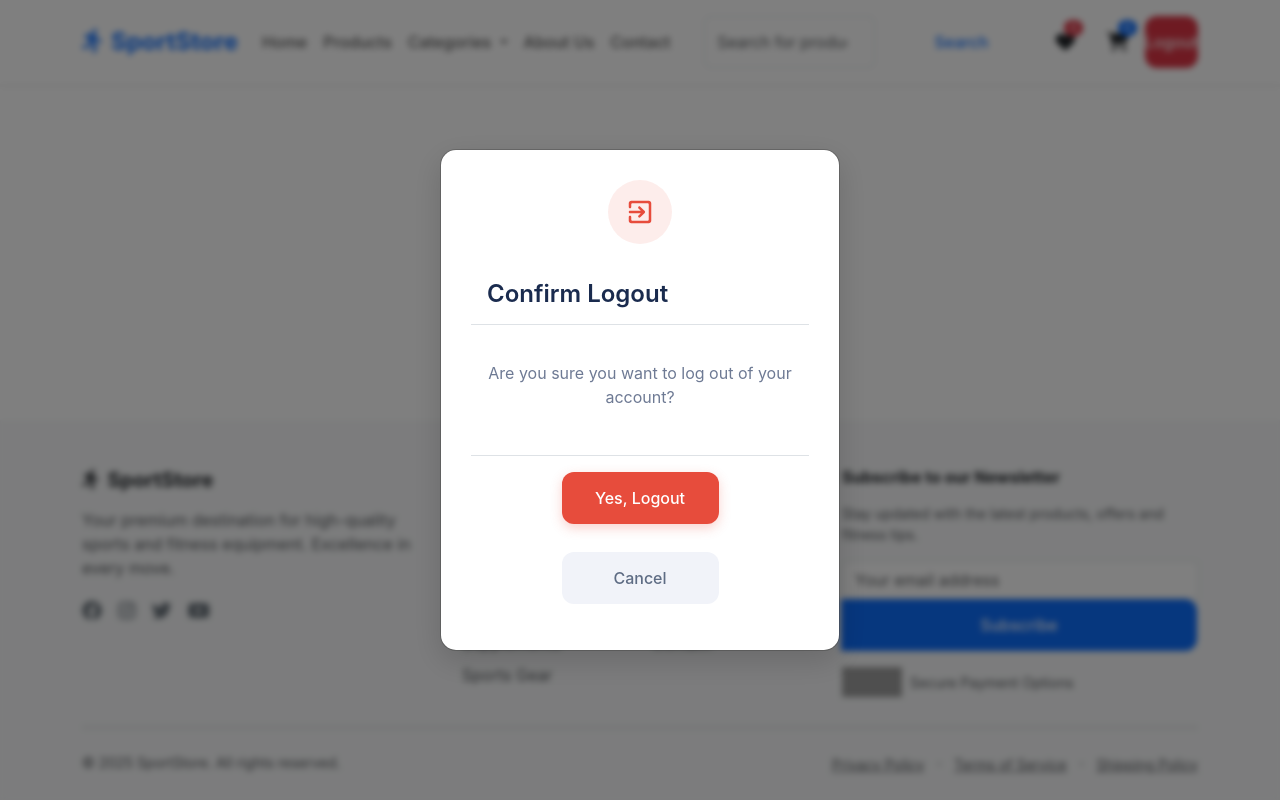
After one commit to rudhipareek/SportsStore, a Django app: page /logout/ in a window 1280 px wide. The commit adds this page. Run offline with Django 5.2, Linux system fonts and the light colour scheme; a user stored in the database is signed in; some libraries are stand-ins or nearby versions; grey boxes are pictures that could not be loaded.

Commit message:
template updated

```diff
--- a/home/urls.py
+++ b/home/urls.py
@@ -1,8 +1,17 @@
 from django.urls import path
 from . import views
+from .views import logout_confirm_view
+from allauth.account.views import LogoutView
+
 
 urlpatterns = [
     path('', views.home, name='home'),
     path('about/', views.about, name='about'),
     path('contact/', views.contact, name='contact'),
+
+
+    path('logout/', logout_confirm_view, name='account_logout_confirm'),  # Confirmation Page
+    path('logout/confirm/', LogoutView.as_view(), name='account_logout'),  # Actual Logout
+
+
 ]
--- a/home/views.py
+++ b/home/views.py
@@ -8,3 +8,12 @@ def about(request):
 
 def contact(request):
     return render(request, 'home/contact.html')
+
+
+########
+from django.shortcuts import render
+from django.contrib.auth.decorators import login_required
+
+@login_required
+def logout_confirm_view(request):
+    return render(request, 'account/logout.html')  # This is the logout confirmation page
--- a/sportstore/settings.py
+++ b/sportstore/settings.py
@@ -46,6 +46,7 @@ INSTALLED_APPS = [
 
     'allauth',
     'allauth.account',
+    'widget_tweaks',
 ]
 
 AUTHENTICATION_BACKENDS = [
@@ -159,3 +160,8 @@ EMAIL_PORT = 587
 EMAIL_USE_TLS = True
 EMAIL_HOST_USER = os.getenv('EMAIL_HOST_USER')
 EMAIL_HOST_PASSWORD = os.getenv('EMAIL_HOST_PASSWORD')
+
+ACCOUNT_EMAIL_REQUIRED=True
+ACCOUNT_EMAIL_NOTIFICATIONS=True
+ACCOUNT_EMAIL_VERIFICATION="mandatory"
+ACCOUNT_LOGOUT_ON_PASSWORD_CHANGE=True
--- a/sportstore/urls.py
+++ b/sportstore/urls.py
@@ -19,12 +19,16 @@ Including another URLconf
 from django.contrib import admin
 from django.urls import path , include
 
+
 urlpatterns = [
     path('admin/', admin.site.urls),
     path("", include('home.urls')),
     path('products/', include('products.urls')),
     #path('users/',include('users.urls')),
     path('accounts/', include('allauth.urls')),
+
+
+
 ]
 
 
--- /dev/null
+++ b/templates/account/logout.html
@@ -0,0 +1,164 @@
+{% extends 'home/base.html' %}
+{% block content %}
+<style>
+    :root {
+        --primary: #3a6df0;
+        --danger: #e74c3c;
+        --cancel: #5e6c84;
+        --text-dark: #1a2b4e;
+        --text-light: #6e7a94;
+        --bg-overlay: rgba(0, 0, 0, 0.5);
+        --card-bg: #ffffff;
+        --shadow: 0 10px 30px rgba(0, 0, 0, 0.15);
+    }
+
+    body {
+        font-family: -apple-system, BlinkMacSystemFont, "Segoe UI", Roboto, Oxygen, Ubuntu, Cantarell, "Open Sans", "Helvetica Neue", sans-serif;
+        margin: 0;
+        padding: 0;
+    }
+
+    .modal {
+        display: flex;
+        align-items: center;
+        justify-content: center;
+        position: fixed;
+        z-index: 1000;
+        left: 0;
+        top: 0;
+        width: 100%;
+        height: 100%;
+        background-color: var(--bg-overlay);
+        backdrop-filter: blur(3px);
+    }
+
+    .modal-content {
+        background-color: var(--card-bg);
+        padding: 30px;
+        border-radius: 16px;
+        width: 400px;
+        box-shadow: var(--shadow);
+        animation: fadeIn 0.3s ease-out;
+    }
+
+    @keyframes fadeIn {
+        from { opacity: 0; transform: translateY(-20px); }
+        to { opacity: 1; transform: translateY(0); }
+    }
+
+    .modal-icon {
+        width: 64px;
+        height: 64px;
+        margin: 0 auto 20px;
+        background-color: rgba(231, 76, 60, 0.1);
+        border-radius: 50%;
+        display: flex;
+        align-items: center;
+        justify-content: center;
+    }
+
+    .modal-icon svg {
+        width: 30px;
+        height: 30px;
+        fill: var(--danger);
+    }
+
+    .modal-header {
+        text-align: center;
+        margin-bottom: 20px;
+    }
+
+    .modal-header h2 {
+        margin: 0;
+        color: var(--text-dark);
+        font-size: 24px;
+        font-weight: 600;
+    }
+
+    .modal-body {
+        text-align: center;
+        margin-bottom: 30px;
+    }
+
+    .modal-body p {
+        color: var(--text-light);
+        font-size: 16px;
+        line-height: 1.5;
+        margin: 0;
+    }
+
+    .modal-footer {
+        display: flex;
+        justify-content: center;
+        gap: 20px;
+    }
+
+    .modal-footer form {
+        width: 50%;
+    }
+
+    .btn {
+        width: 100%;
+        padding: 14px 0;
+        border: none;
+        cursor: pointer;
+        font-size: 16px;
+        font-weight: 500;
+        border-radius: 12px;
+        transition: all 0.3s ease;
+        display: inline-block;
+        text-align: center;
+        text-decoration: none;
+    }
+
+    .btn-yes {
+        background-color: var(--danger);
+        color: white;
+        box-shadow: 0 4px 12px rgba(231, 76, 60, 0.25);
+    }
+
+    .btn-yes:hover {
+        background-color: #d44637;
+        transform: translateY(-2px);
+        box-shadow: 0 6px 16px rgba(231, 76, 60, 0.35);
+    }
+
+    .btn-no {
+        background-color: #f1f3f9;
+        color: var(--cancel);
+        width: 50%;
+    }
+
+    .btn-no:hover {
+        background-color: #e9ecf5;
+        color: var(--text-dark);
+    }
+</style>
+
+<!-- Logout Confirmation Modal -->
+<div class="modal">
+    <div class="modal-content">
+        <div class="modal-icon">
+            <svg xmlns="http://www.w3.org/2000/svg" viewBox="0 0 24 24">
+                <path d="M10.79 16.29c.39.39 1.02.39 1.41 0l3.59-3.59c.39-.39.39-1.02 0-1.41L12.2 7.7c-.39-.39-1.02-.39-1.41 0-.39.39-.39 1.02 0 1.41L12.67 11H4c-.55 0-1 .45-1 1s.45 1 1 1h8.67l-1.88 1.88c-.39.39-.38 1.03 0 1.41zM19 3H5c-1.11 0-2 .9-2 2v3c0 .55.45 1 1 1s1-.45 1-1V6c0-.55.45-1 1-1h12c.55 0 1 .45 1 1v12c0 .55-.45 1-1 1H6c-.55 0-1-.45-1-1v-2c0-.55-.45-1-1-1s-1 .45-1 1v3c0 1.1.9 2 2 2h14c1.1 0 2-.9 2-2V5c0-1.1-.9-2-2-2z"/>
+            </svg>
+        </div>
+
+        <div class="modal-header">
+            <h2>Confirm Logout</h2>
+        </div>
+
+        <div class="modal-body">
+            <p>Are you sure you want to log out of your account?</p>
+        </div>
+
+        <div class="modal-footer">
+            <form method="POST" action="{% url 'account_logout' %}">
+                {% csrf_token %}
+                <button type="submit" class="btn btn-yes">Yes, Logout</button>
+            </form>
+            <a href="{% url 'home' %}" class="btn btn-no">Cancel</a>
+        </div>
+    </div>
+</div>
+{% endblock content %}
--- a/templates/home/base.html
+++ b/templates/home/base.html
@@ -95,6 +95,23 @@
     {% block extra_css %}{% endblock %}
 </head>
 <body>
+
+  {% if messages %}
+      {% for message in messages %}
+
+  <div class="toast-container top-0 end-0 p-3">
+  <div class="toast text-bg-{{ message.tags }}" role="alert" aria-live="assertive" aria-atomic="true">
+  <div class="d-flex">
+    <div class="toast-body ">
+       {{message}}
+    </div>
+    <button type="button" class="btn-close me-2 m-auto" data-bs-dismiss="toast" aria-label="Close"></button>
+  </div>
+</div>
+  </div>
+        {% endfor %}
+
+{% endif %}
     <!-- Header -->
     <header>
         <nav class="navbar navbar-expand-lg navbar-light bg-white shadow-sm py-3">
@@ -151,7 +168,7 @@
                             <span class="badge bg-primary rounded-pill icon-badge">3</span>
                         </a>
                         {% if user.is_authenticated %}
-                            <form method="POST" action="{% url 'account_logout' %}" style="display: inline;">
+                            <form method="POST" action="{% url 'account_logout_confirm' %}" style="display: inline;">
                                 {% csrf_token %}
                                 <button type="submit" class="btn btn-danger">Logout</button>
                             </form>
@@ -165,9 +182,11 @@
         </nav>
     </header>
 
+
     <!-- Main Content -->
     <main>
         {% block content %}
+
         {% endblock %}
     </main>
 
@@ -269,6 +288,20 @@
         });
     </script>
 
+
+    <!-- jQuery (optional, but sometimes needed) -->
+    <script src="https://code.jquery.com/jquery-3.7.1.js"></script>
+
+    <!-- Bootstrap JS -->
+    <script src="https://cdn.jsdelivr.net/npm/bootstrap@5.3.3/dist/js/bootstrap.bundle.min.js"></script>
+
+    <!-- Show Bootstrap Toasts on Page Load -->
+    <script>
+        $(document).ready(function() {
+            $(".toast").toast('show');
+        });
+    </script>
+
     {% block extra_js %}{% endblock %}
 </body>
 </html>
```
Also changed, not shown: templates/account/email_confirm.html (added, +27 -0 lines), templates/account/login.html (added, +200 -0 lines), templates/account/password_reset.html (added, +16 -0 lines), templates/account/password_reset_done.html (added, +11 -0 lines), templates/account/password_reset_from_key.html (added, +14 -0 lines), templates/account/password_reset_from_key_done.html (added, +11 -0 lines), templates/account/verification_sent.html (added, +8 -0 lines), db.sqlite3.
